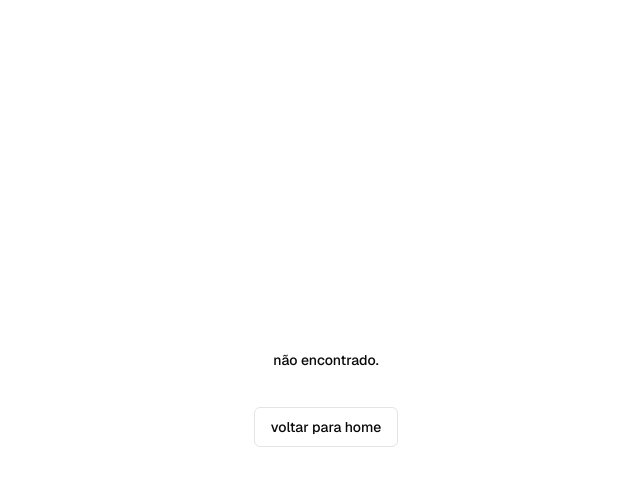
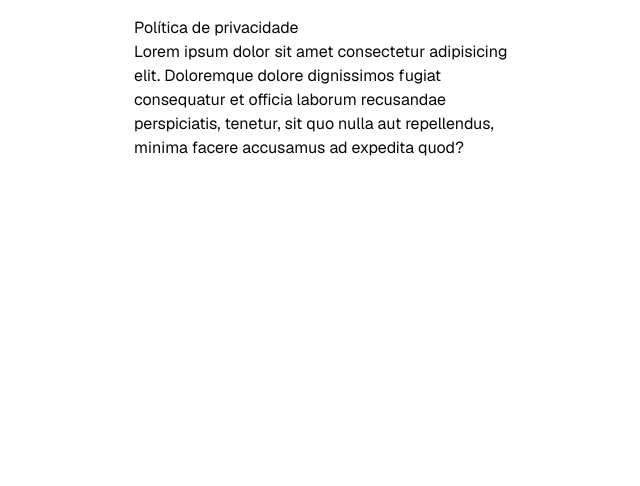
Before and after one commit to renanleonel/quark, a Next.js app: page /policy in a window 1280 px wide. Before the commit this address had no page. Shown: the top 486 px of the page, without its empty margins (314-954 px from the left). Built offline with nearby package versions, Linux system fonts and the light colour scheme.

Commit message:
feat: starting policy

```diff
--- /dev/null
+++ b/src/app/policy/page.tsx
@@ -0,0 +1,19 @@
+interface PageProps {}
+
+const Page = ({}: PageProps) => {
+	return (
+		<main className='flex justify-center p-4'>
+			<div className='max-w-sm'>
+				<h1>Política de privacidade</h1>
+				<h1>
+					Lorem ipsum dolor sit amet consectetur adipisicing elit.
+					Doloremque dolore dignissimos fugiat consequatur et officia
+					laborum recusandae perspiciatis, tenetur, sit quo nulla aut
+					repellendus, minima facere accusamus ad expedita quod?
+				</h1>
+			</div>
+		</main>
+	);
+};
+
+export default Page;
--- a/src/auth.config.ts
+++ b/src/auth.config.ts
@@ -19,6 +19,7 @@ export const authConfig = {
 				'/settings',
 				'/settings/organization',
 				'/edit/',
+				'/policy',
 			];
 
 			if (
```
